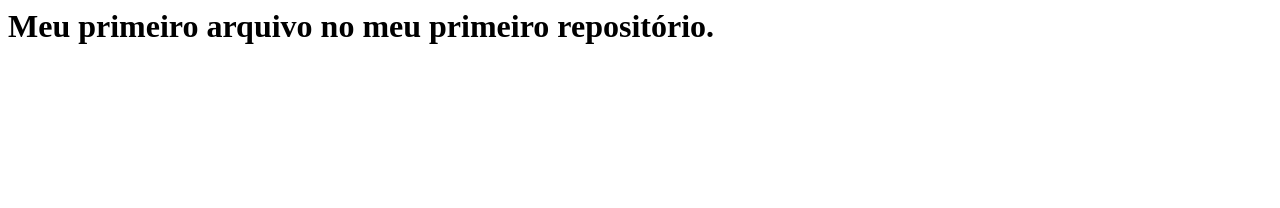
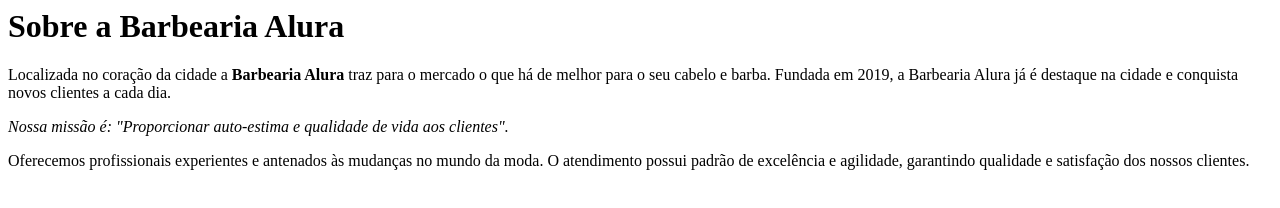
Before and after one commit to sara3423/CEMCA, a plain HTML site: page index.html in a window 1280 px wide. Drawn offline with Linux system fonts and the light colour scheme.

Commit message:
Meu texto

```diff
--- a/index.html
+++ b/index.html
@@ -1,3 +1,7 @@
-<html>
-  <h1>Meu primeiro arquivo no meu primeiro repositório.</h1>
-  </html>
+<h1>Sobre a Barbearia Alura</h1>
+
+<p>Localizada no coração da cidade a <strong>Barbearia Alura</strong> traz para o mercado o que há de melhor para o seu cabelo e barba. Fundada em 2019, a Barbearia Alura já é destaque na cidade e conquista novos clientes a cada dia.</p>
+
+<p><em>Nossa missão é: "Proporcionar auto-estima e qualidade de vida aos clientes".</em></p>
+
+<p>Oferecemos profissionais experientes e antenados às mudanças no mundo da moda. O atendimento possui padrão de excelência e agilidade, garantindo qualidade e satisfação dos nossos clientes.</p>
```
